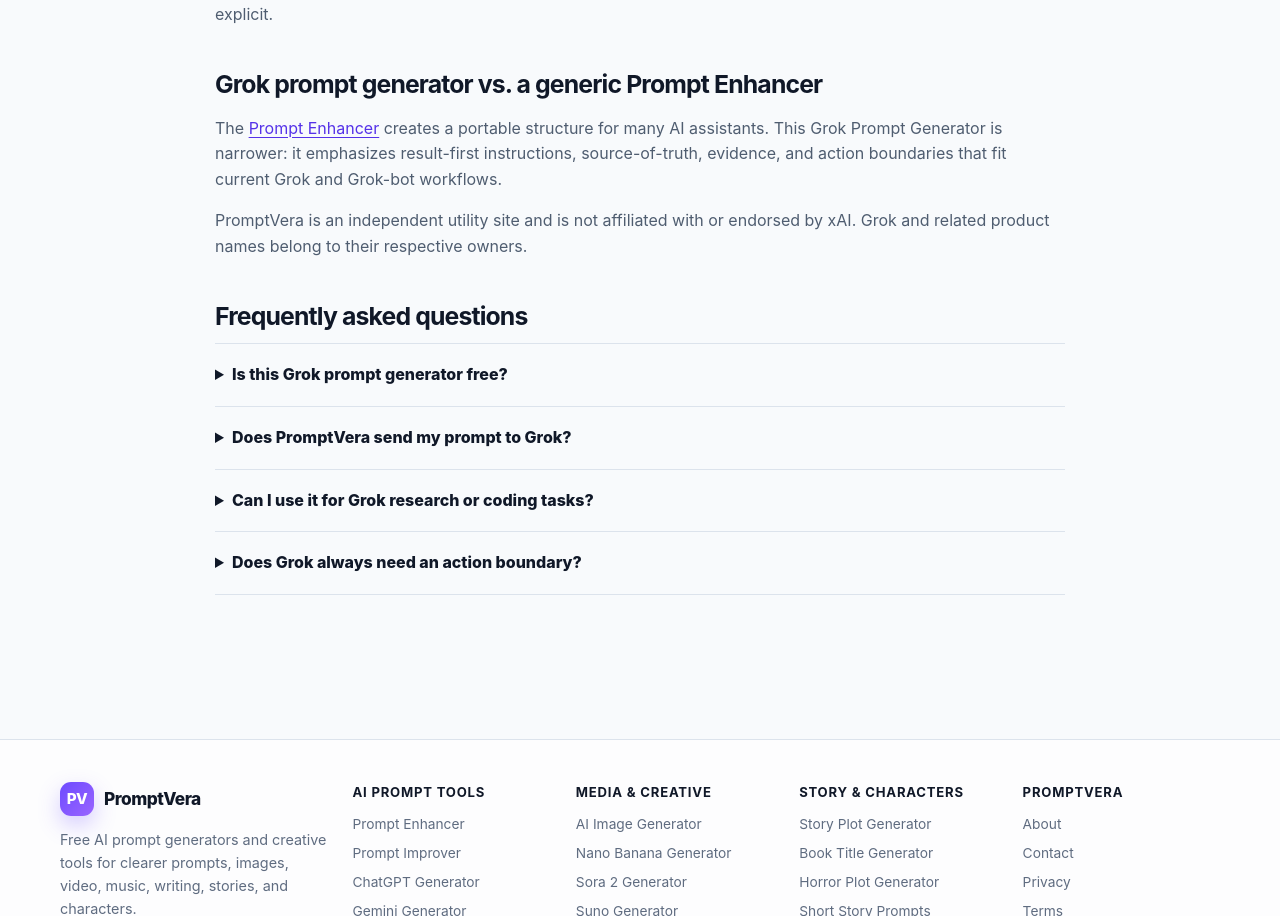
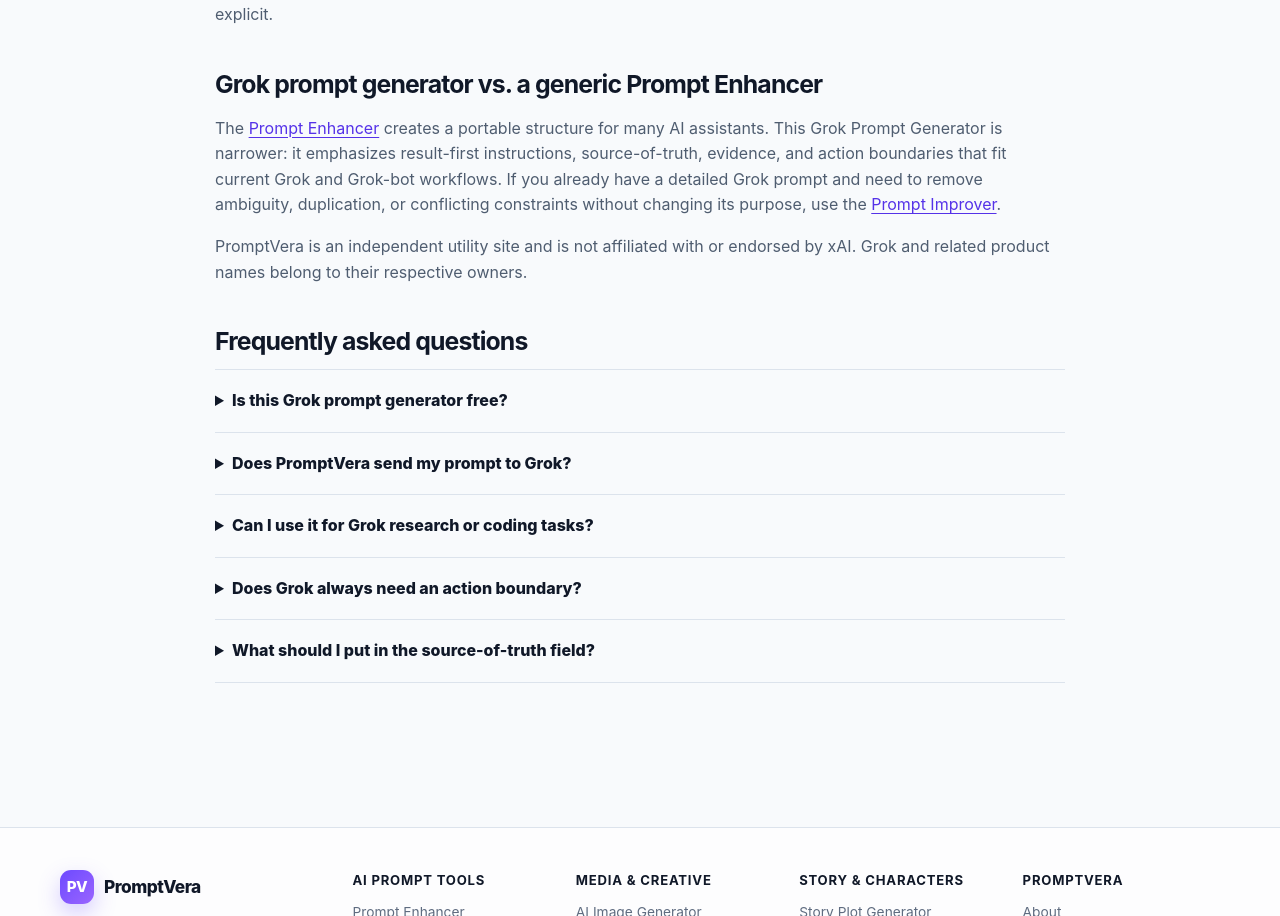
Before and after one commit to GrithX-Solutions/promptvera, a Next.js app: page /grok-prompt-generator in a window 1280 px wide. Shown: the part 3325-4241 px from the top of the page. Built offline with nearby package versions, Linux system fonts and the light colour scheme.

Commit message:
Strengthen Grok source and improvement routing

```diff
--- a/app/grok-prompt-generator/page.tsx
+++ b/app/grok-prompt-generator/page.tsx
@@ -126,7 +126,10 @@
           The <Link href="/prompt-enhancer">Prompt Enhancer</Link> creates a portable
           structure for many AI assistants. This Grok Prompt Generator is narrower:
           it emphasizes result-first instructions, source-of-truth, evidence, and
-          action boundaries that fit current Grok and Grok-bot workflows.
+          action boundaries that fit current Grok and Grok-bot workflows. If you
+          already have a detailed Grok prompt and need to remove ambiguity, duplication,
+          or conflicting constraints without changing its purpose, use the{" "}
+          <Link href="/prompt-improver">Prompt Improver</Link>.
         </p>
         <p>
           PromptVera is an independent utility site and is not affiliated with or
@@ -151,6 +154,14 @@
             <summary>Does Grok always need an action boundary?</summary>
             <p>No. It matters mainly when tools, files, publishing, external systems, or other actions are involved. For a simple question, you can leave that field empty.</p>
           </details>
+          <details>
+            <summary>What should I put in the source-of-truth field?</summary>
+            <p>
+              Add the document, URL, repository path, dataset, policy, or other material that should
+              control the answer when sources disagree. Leave it empty when the task does not depend
+              on a particular authoritative source.
+            </p>
+          </details>
         </div>
       </article>
     </div>
```
